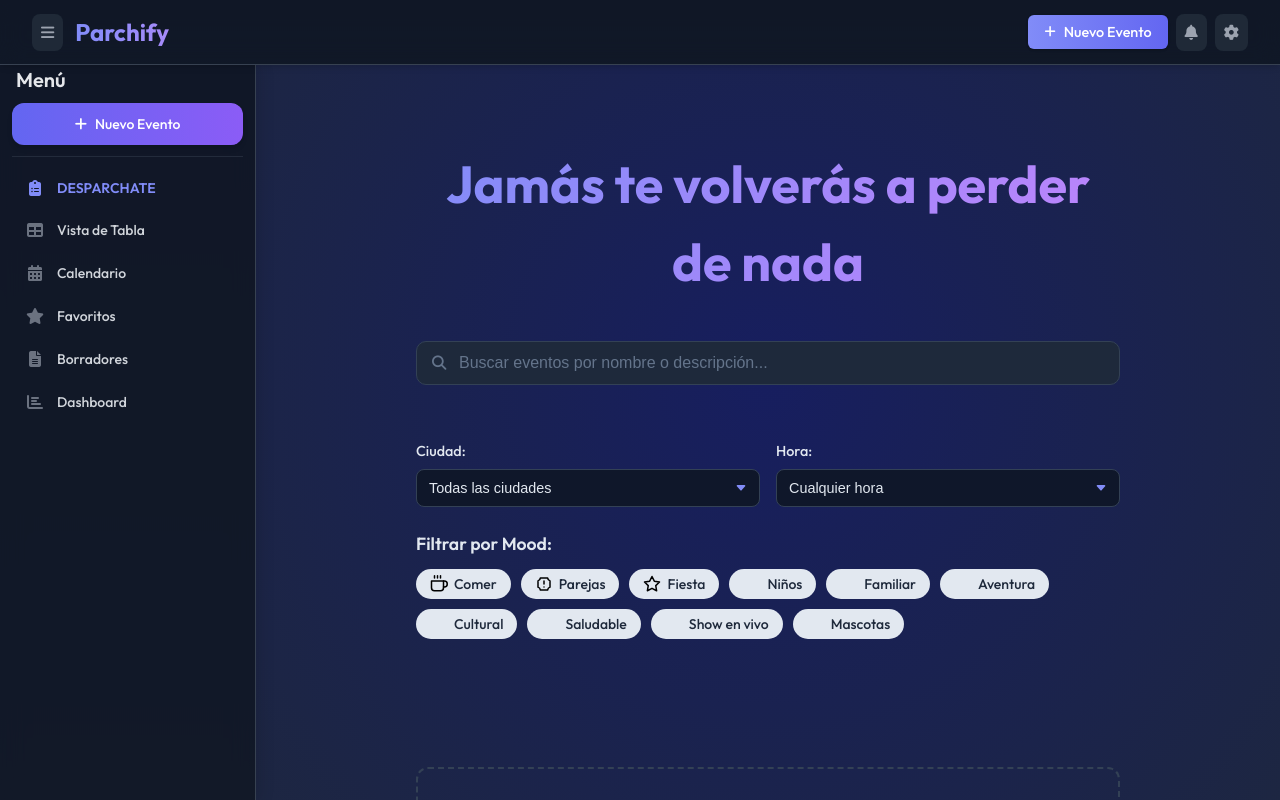
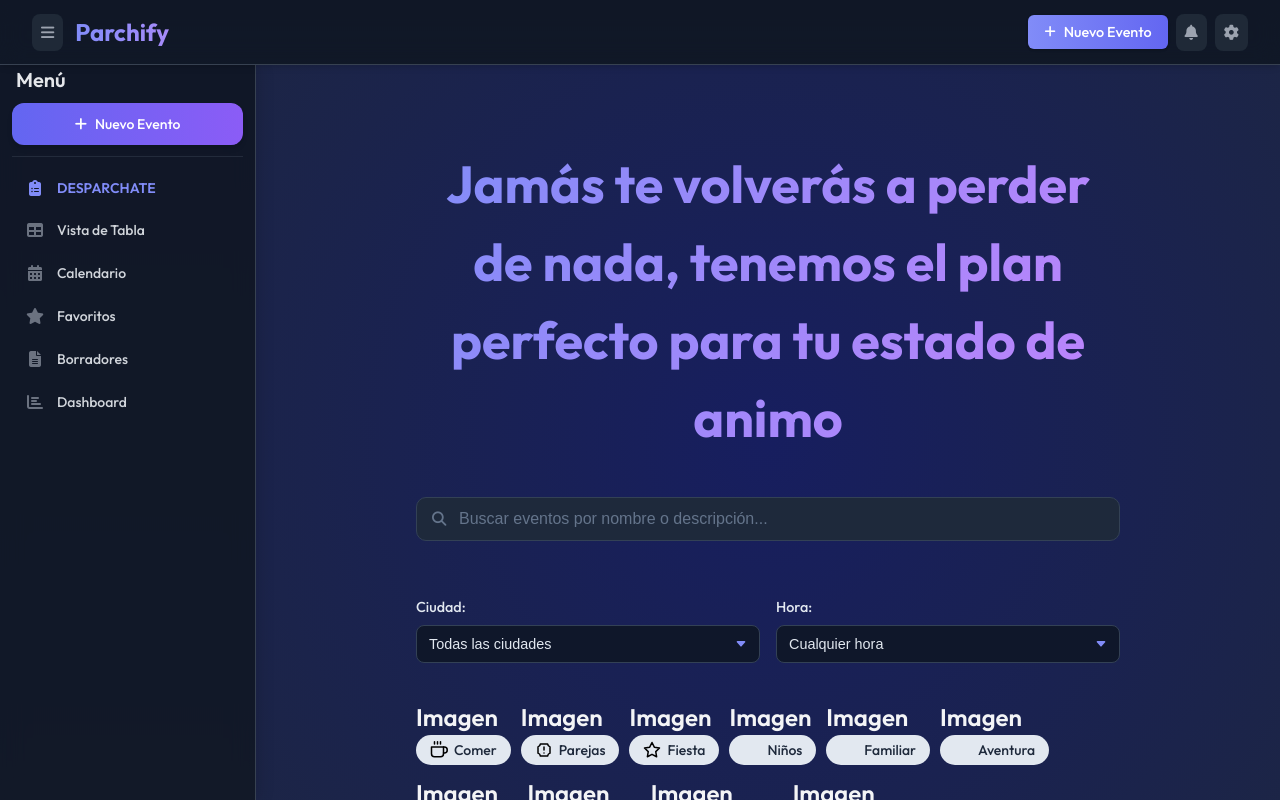
Before and after one commit to BrianCodos/parchiify, a React (Vite) app: page / in a window 1280 px wide. Built offline with nearby package versions, Linux system fonts and the light colour scheme; a web font is replaced by a local one.

Commit message:
Corregido error en EventList.tsx para el filtrado de moods

```diff
--- a/src/components/events/EventList.tsx
+++ b/src/components/events/EventList.tsx
@@ -110,7 +110,7 @@ return (
     <section className="event-list-container">
         {/* Sección de encabezado */}
         <header className="event-list-header">
-            <h1 className="event-list-title">Jamás te volverás a perder de nada</h1>
+            <h1 className="event-list-title">Jamás te volverás a perder de nada, tenemos el plan perfecto para tu estado de animo</h1>
         </header>
 
         {/* Sección de búsqueda y filtros */}
@@ -175,13 +175,13 @@ return (
 
             {/* Sección de filtro por Mood */}
             <div className="mood-filter-container">
-                <div className="mood-filter-header">
-                    <h3>Filtrar por Mood:</h3>
-                </div>
+
 
                 <div className="mood-filter-options">
                     {moods.map(mood => (
-                        <button
+                        <div className="mood-filter-btn-container">
+                            <h2>Imagen</h2>
+                             <button
                             key={mood}
                             className={`mood-filter-btn ${selectedMoods.includes(mood) ? 'active' : ''}`}
                             onClick={() => toggleMoodFilter(mood)}
@@ -189,6 +189,8 @@ return (
                         >
                             {mood}
                         </button>
+                        </div>
+
                     ))}
                 </div>
             </div>
```
